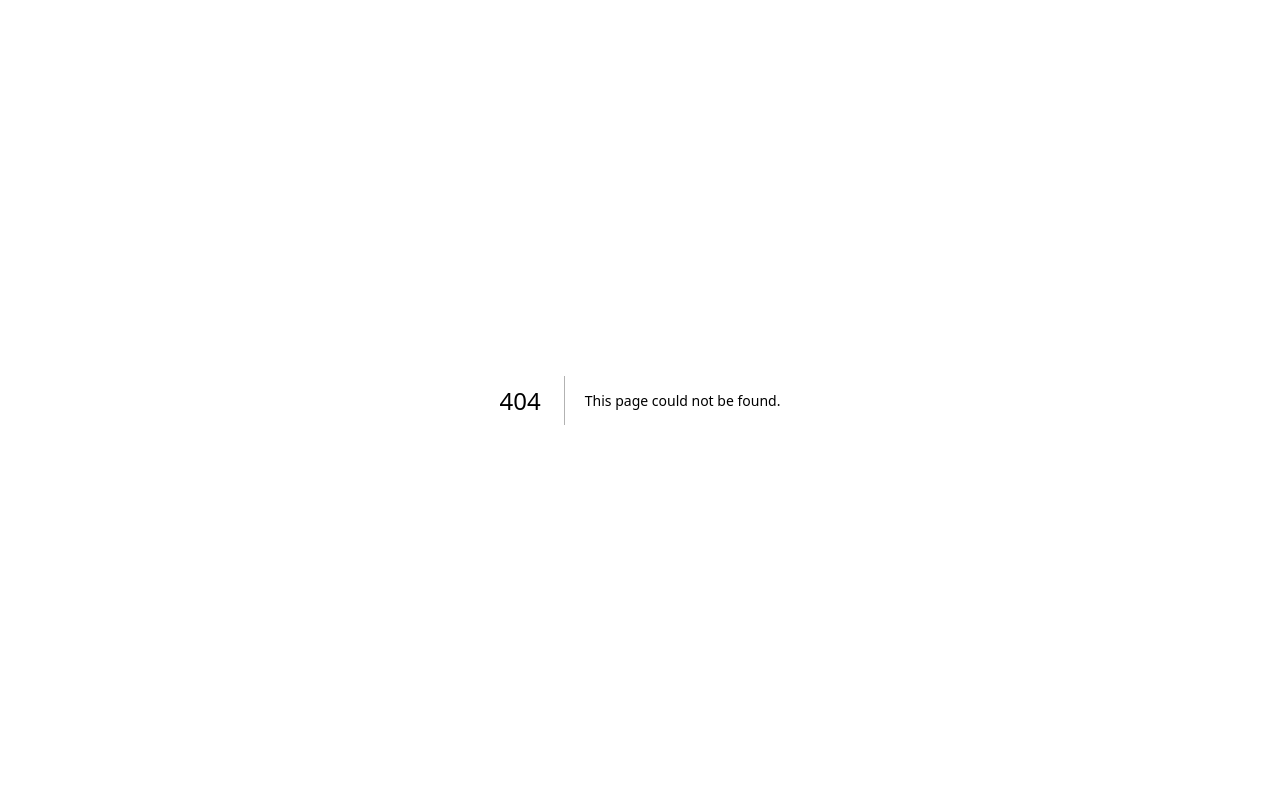
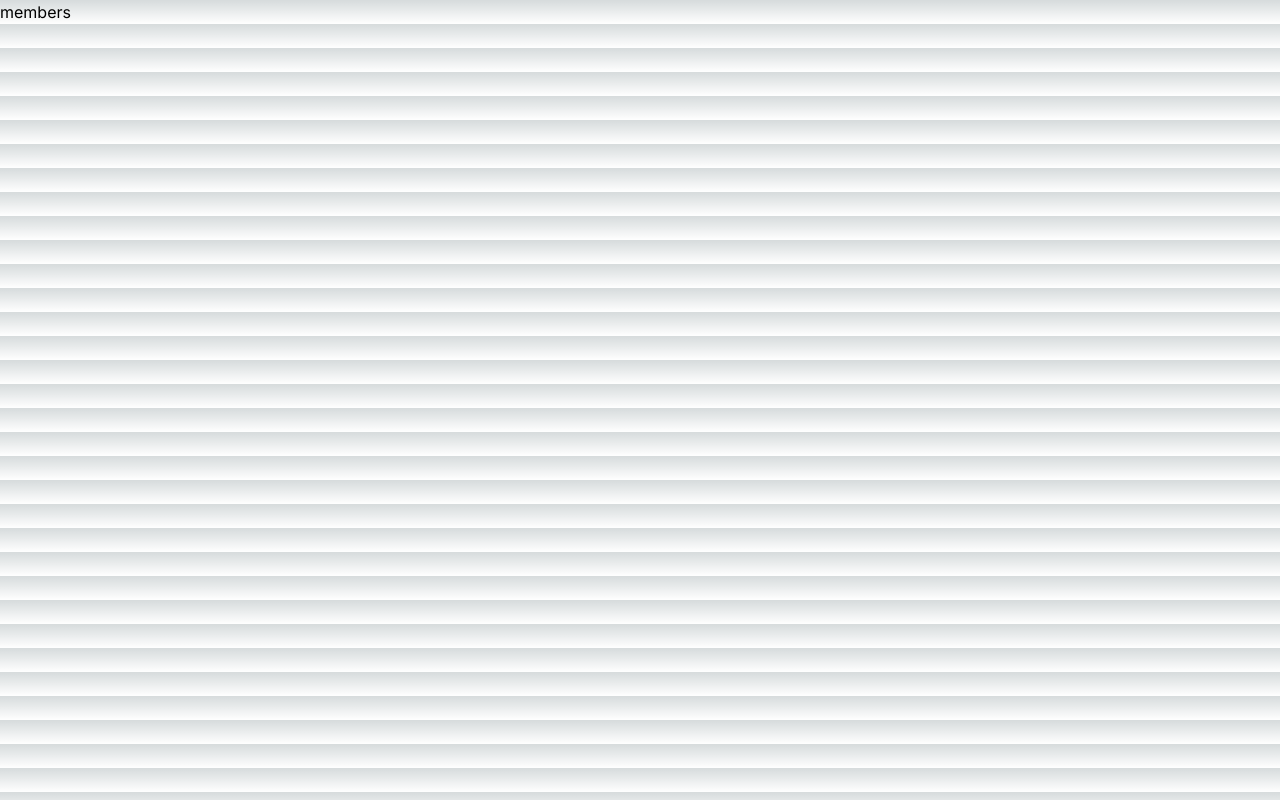
Before and after one commit to Classic-CRMs/Members-Managment-System, a Next.js app: page /members in a window 1280 px wide. Before the commit this address had no page. Built offline with nearby package versions, Linux system fonts and the light colour scheme.

Commit message:
added 'members' page

```diff
--- /dev/null
+++ b/app/members/page.tsx
@@ -0,0 +1,9 @@
+import React from 'react'
+
+const members = () => {
+  return (
+    <div>members</div>
+  )
+}
+
+export default members
```
